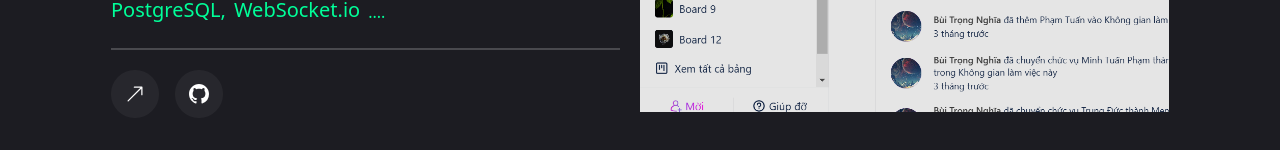
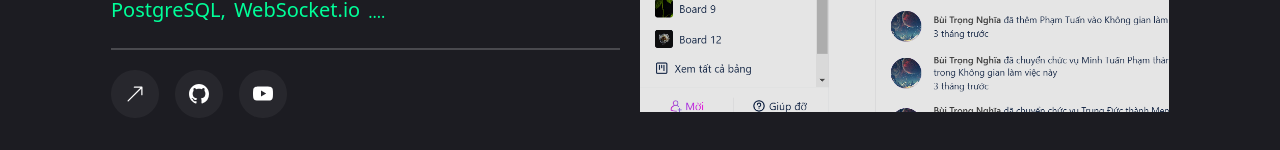
Before and after one commit to phamtuan162/tuan-portfolio, a Next.js app: page /work in a window 1280 px wide. Shown: the part 446-596 px from the top of the page. Built offline with nearby package versions, Linux system fonts and the light colour scheme.

Commit message:
update-code

```diff
--- a/app/work/page.jsx
+++ b/app/work/page.jsx
@@ -3,7 +3,7 @@
 import { motion } from "framer-motion";
 import { useState } from "react";
 import { Swiper, SwiperSlide } from "swiper/react";
-import { BsArrowUpRight, BsGithub } from "react-icons/bs";
+import { BsArrowUpRight, BsGithub, BsYoutube } from "react-icons/bs";
 import Link from "next/link";
 import Image from "next/image";
 import "swiper/css";
@@ -34,6 +34,7 @@ const projects = [
         image: "/assets/work/thumb1.png",
         live: "https://promanage-site.vercel.app/",
         github: "https://github.com/phamtuan162/Project-Trello",
+        youtube: "https://www.youtube.com/watch?v=0t1elPj1m-o&t=26s",
     },
 ];
 
@@ -125,6 +126,24 @@ const WorkPage = () => {
                                         </Tooltip>
                                     </TooltipProvider>
                                 </Link>
+                                {/* demo project button */}
+                                <Link
+                                    href={project?.github || "/"}
+                                    target="_blank"
+                                    rel="noopener noreferrer"
+                                >
+                                    <TooltipProvider delayDuration={100}>
+                                        <Tooltip>
+                                            <TooltipTrigger className="w-[48px] h-[48px] rounded-full bg-white/5 flex justify-center items-center group">
+                                                <BsYoutube className="text-white text-xl group-hover:text-accent" />
+                                            </TooltipTrigger>
+
+                                            <TooltipContent>
+                                                <p>Demo youtube</p>
+                                            </TooltipContent>
+                                        </Tooltip>
+                                    </TooltipProvider>
+                                </Link>
                             </div>
                         </div>
                     </div>
```
